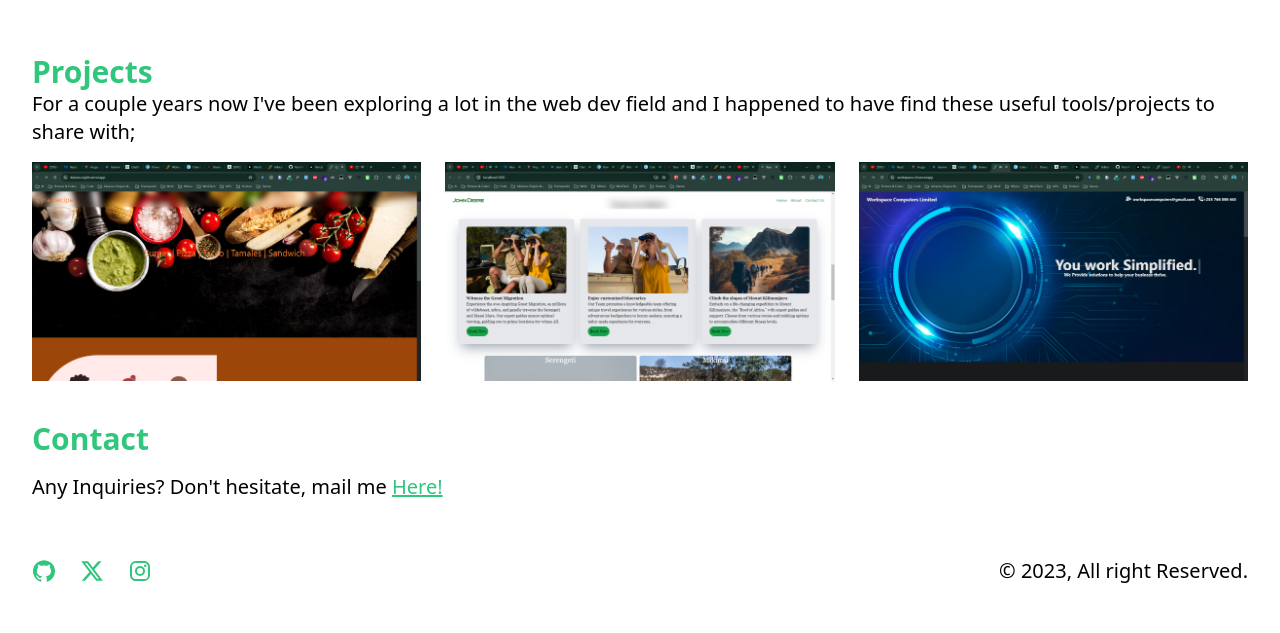
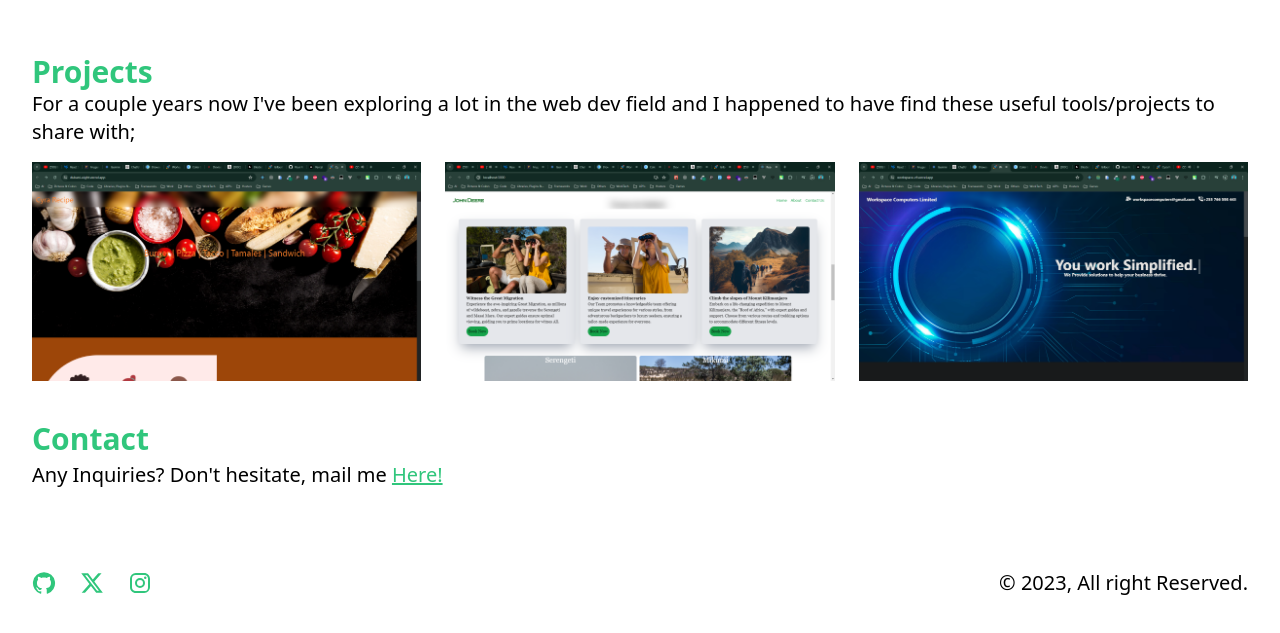
Before and after one commit to gilbertmunuotz/my-portfolio, a React (Vite) app in the folder app/: page / in a window 1280 px wide. Shown: the part 1170-1803 px from the top of the page. Built offline with nearby package versions, Linux system fonts and the light colour scheme; some icons are missing.

Commit message:
finalized app

```diff
--- a/app/src/components/BottomNav.tsx
+++ b/app/src/components/BottomNav.tsx
@@ -7,7 +7,7 @@ function BottomNav() {
     <div className="dark:bg-custom-black dark:text-white">
       <section className="mx-8 pt-10">
         <h1 className="text-left text-3xl font-semibold" style={{ color: '#30c67c' }}>Contact</h1>
-        <div className="mt-4">
+        <div className="mt-1">
           <h2 className="text-left text-xl leading-7">Any Inquiries? Don't hesitate, mail me{' '}
             <a
               href="mailto:officialgilbert45@gmail.com"
@@ -20,7 +20,7 @@ function BottomNav() {
         </div>
 
         <div className="footer">
-          <div className="flex flex-col sm:flex-row justify-between py-14">
+          <div className="flex flex-col sm:flex-row justify-between py-20">
             <div className="space-x-6" style={{ color: '#30c67c' }}>
               <a href="https://github.com/gilbertmunuotz" target="_blank" rel="noopener noreferrer">
                 <GitHubIcon />
--- a/app/src/components/Projects.tsx
+++ b/app/src/components/Projects.tsx
@@ -33,7 +33,7 @@ function Collections() {
             <a href="https://dukani-eight.vercel.app" target="_blank" rel="noopener noreferrer">
               <img src={cyra} alt="Portfolio app 1" />
             </a>
-            <a href="#" target="_blank" rel="noopener noreferrer">
+            <a href="https://my-tours-three.vercel.app" target="_blank" rel="noopener noreferrer">
               <img src={johnD} alt="Portfolio app 2" />
             </a>
             <a href="https://workspace-vf.vercel.app" target="_blank" rel="noopener noreferrer">
```
